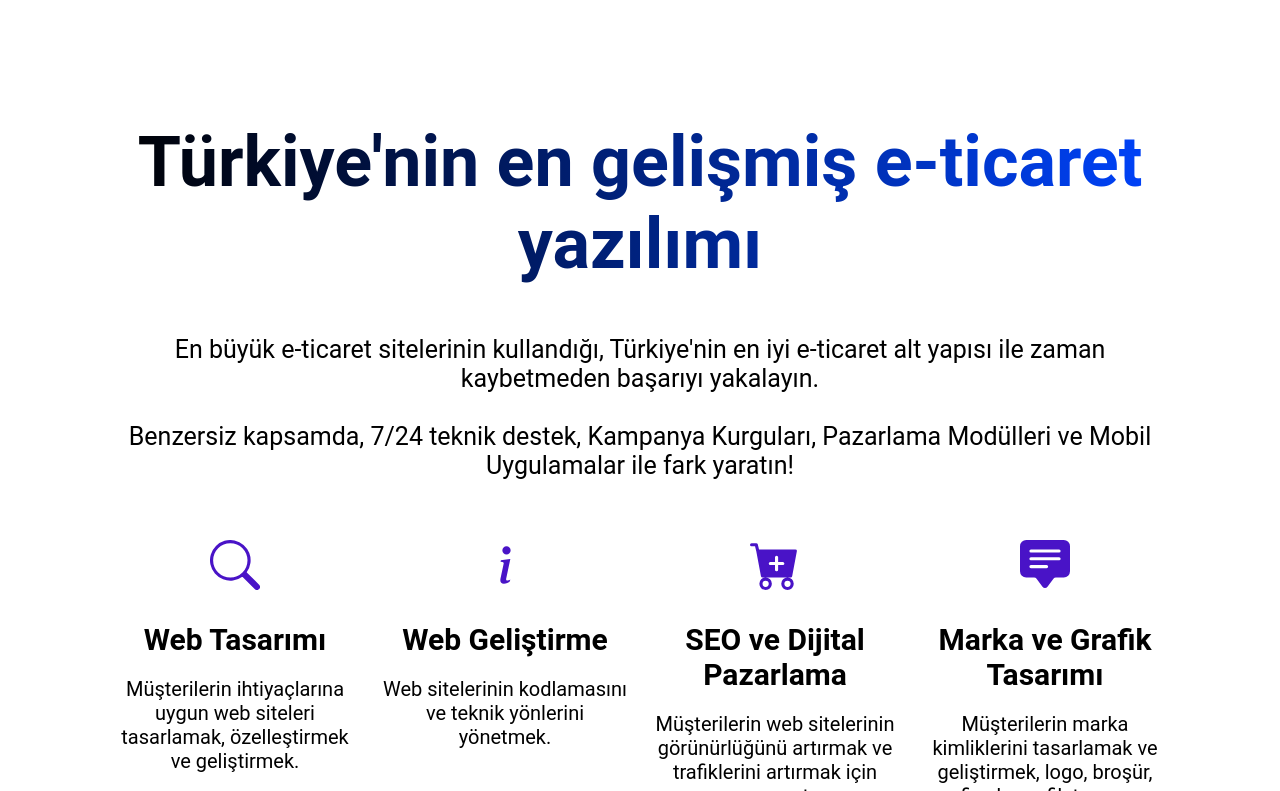
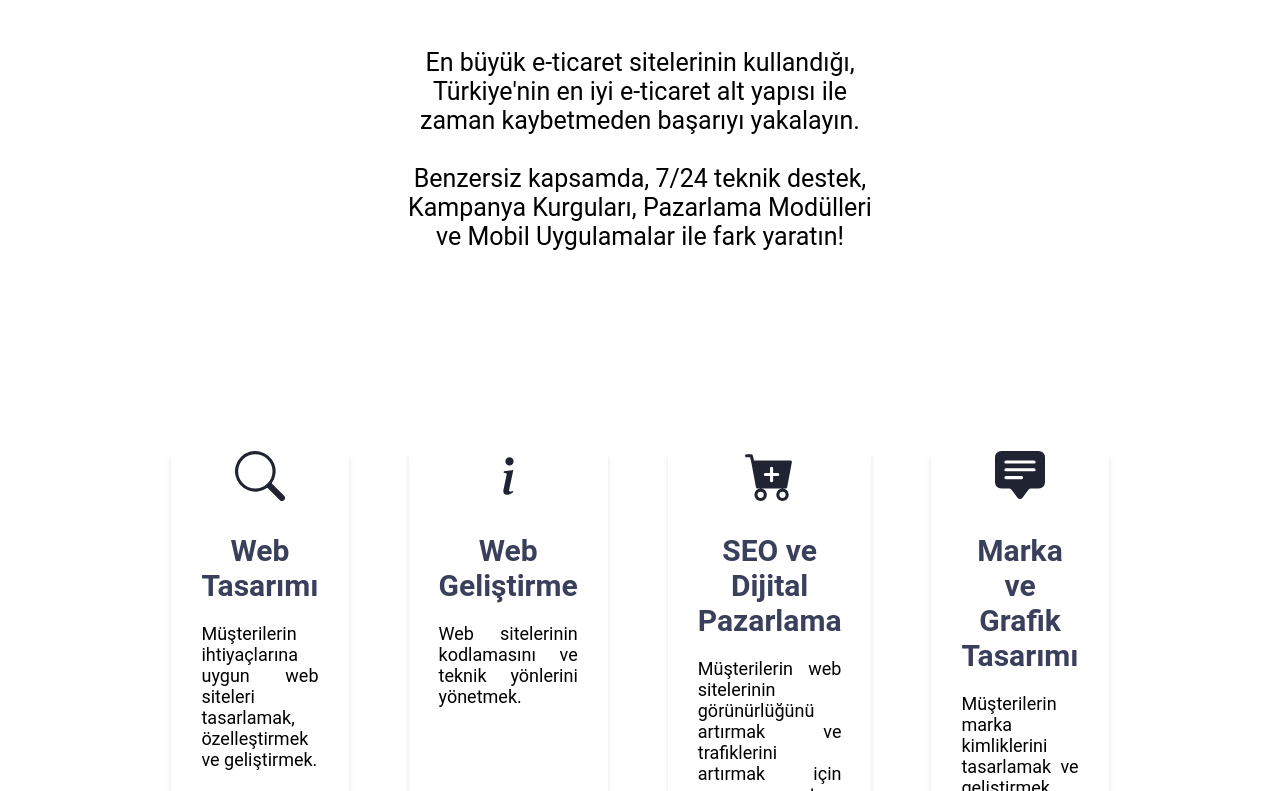
Before and after one commit to Blakfy-com/blakfy, a React (Create React App) app: page / in a window 1280 px wide. Shown: the part 989-1780 px from the top of the page. Built offline with nearby package versions, Linux system fonts and the light colour scheme; a web font is replaced by a local one.

Commit message:
update home page

```diff
--- a/src/Components/Pages/Home/ContentKnowledge/ContentKnowledge.css
+++ b/src/Components/Pages/Home/ContentKnowledge/ContentKnowledge.css
@@ -7,12 +7,11 @@
     /* background: linear-gradient(180deg, #fa4b68 0%, #f5536e 100%); */
     /* Created with https://www.css-gradient.com */
     /* Created with https://www.css-gradient.com */
-    background: conic-gradient(from 315deg, #7D2368, #000000);
+    background: conic-gradient(from 315deg, #7d2368, #000000);
     background-blend-mode: screen;
     color: white;
 }
 /* Created with https://www.css-gradient.com */
-
 
 .content-container {
 }
--- a/src/Components/Pages/Home/Home.jsx
+++ b/src/Components/Pages/Home/Home.jsx
@@ -11,12 +11,14 @@ function Home() {
     return (
         <div>
             <Navbar />
+            <div className="mainHome">
                 <MainSlide />
                 {/* <Slider /> */}
                 <br />
                 <Projects />
                 <br />
                 <PackageAdvantage />
+            </div>
             <ContentKnowledge />
             <Footer />
         </div>
--- a/src/Components/Pages/Home/PackageAdvantage/PackageAdvantage.css
+++ b/src/Components/Pages/Home/PackageAdvantage/PackageAdvantage.css
@@ -1,5 +1,5 @@
 .package-container {
-    margin: 100px;
+    padding: 100px 0 100px 0;
 }
 
 .rowsTitle {
@@ -9,12 +9,13 @@
 
 .rowsTitle h1 {
     font-size: 70px;
-    background: linear-gradient(90deg, rgb(0, 0, 0), rgb(0, 68, 255));
+    background: linear-gradient(90deg, rgb(240, 237, 237), rgb(0, 68, 255));
     -webkit-background-clip: text;
     -webkit-text-fill-color: transparent;
 }
 
 .rowsTitle p {
+    padding: 0 400px 0 400px;
     margin-top: 50px;
     font-size: 25px;
 }
@@ -24,27 +25,33 @@
 .rowsList {
     display: flex;
     justify-content: center;
+    margin-top: 200px;
+    padding: 0 350px 0 350px;
 }
 
 .modul {
     text-align: center;
-    margin: 10px;
-    width: 400px;
-    height: 250px;
+    margin: 0 30px 0 30px;
+    padding: 0 30px 0 30px;
+    width: 350px;
+    height: 400px;
+    box-shadow: 0px 5px 5px rgba(0, 0, 0, 0.1);
 }
 
 .modul .logo {
     font-size: 50px;
-    color: rgb(73, 19, 199);
+    color: #202332;
     padding-bottom: 20px;
 }
 
 .modul .title {
+    color: #3a405c;
     font-size: 30px;
     padding-bottom: 20px;
 }
 
 .modul .comment {
-    font-size: 20px;
+    text-align: justify;
+    font-size: 18px;
     padding-bottom: 20px;
 }
--- a/src/Components/Pages/Home/Projects/Projects.css
+++ b/src/Components/Pages/Home/Projects/Projects.css
@@ -1,14 +1,14 @@
-.sectcion {
-    margin: 0;
-    padding: 0;
+.projects-sectcion {
 }
 
-.companies {
+.projects-companies {
     display: flex;
     justify-content: center;
+    margin-top: 50px;
+    margin-bottom: 50px;
 }
 
-.company {
+.projects-company {
     list-style: none;
 }
 
--- a/src/Components/Pages/Home/Projects/Projects.jsx
+++ b/src/Components/Pages/Home/Projects/Projects.jsx
@@ -3,19 +3,19 @@ import './Projects.css';
 
 function Projects() {
     return (
-        <section class="section">
-            <div class="companies">
-                <div class="company">
+        <section class="projects-section">
+            <div class="projects-companies">
+                <div class="projects-company">
                     <li class="companyImage">
                         <img src="/images/CompaniesLogo/Birincioglu.webp" />
                     </li>
                 </div>
-                <div class="company">
+                <div class="projects-company">
                     <li class="companyImage">
                         <img src="/images/CompaniesLogo/Galatahukuk.webp" />
                     </li>
                 </div>
-                <div class="company">
+                <div class="projects-company">
                     <li class="companyImage">
                         <img src="/images/CompaniesLogo/Tripslab.webp" />
                     </li>
--- a/src/Components/Pages/Home/mainSlide/MainSlide.css
+++ b/src/Components/Pages/Home/mainSlide/MainSlide.css
@@ -1,7 +1,6 @@
 .MainSlide-container {
     display: flex;
     justify-content: center;
-    margin: 100px;
 }
 
 .MainSlide-text p {
```
Also changed, not shown: public/images/fon-01.png (added). Lines whose indentation alone changed are shown as unchanged.
